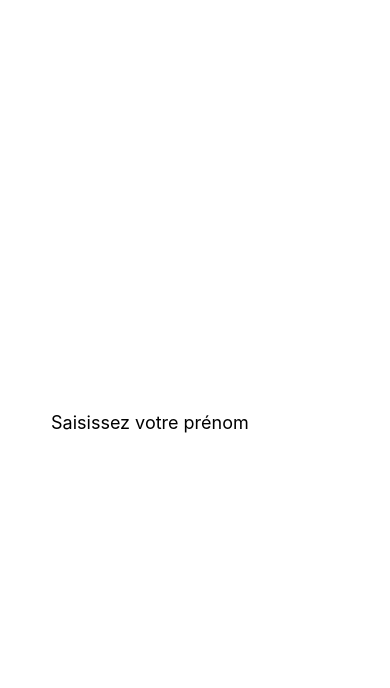
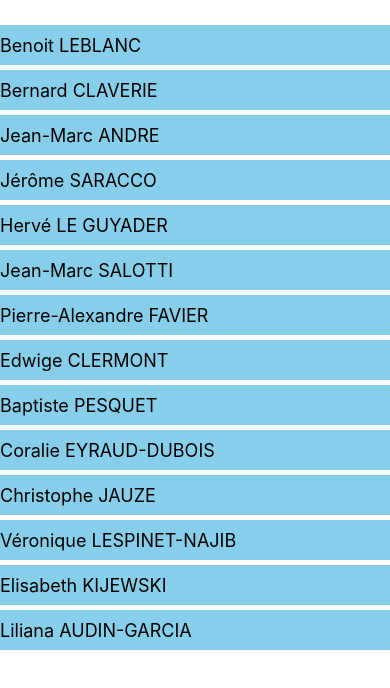
Before and after one commit to francoisdomecq/TP1-Mobile, a React Native app: screen / in a window 390 px wide. Shown: the top 688 px of the page. Built offline with nearby package versions, Linux system fonts and the light colour scheme.

Commit message:
Propriétés d'un composant

```diff
--- a/App.tsx
+++ b/App.tsx
@@ -1,15 +1,29 @@
 import React, { Component } from 'react'
 import { TextInput, View, StyleSheet, Text } from 'react-native'
+import PersonList, { Person } from './PersonList'
+
+const DATA: Array<Person> = [
+  { id: 0, firstName: 'Benoit', lastName: 'Leblanc' },
+  { id: 1, firstName: 'Bernard', lastName: 'Claverie' },
+  { id: 2, firstName: 'Jean-Marc', lastName: 'Andre' },
+  { id: 3, firstName: 'Jérôme', lastName: 'Saracco' },
+  { id: 4, firstName: 'Hervé', lastName: 'Le Guyader' },
+  { id: 5, firstName: 'Jean-Marc', lastName: 'Salotti' },
+  { id: 6, firstName: 'Pierre-Alexandre', lastName: 'Favier' },
+  { id: 7, firstName: 'Edwige', lastName: 'Clermont' },
+  { id: 8, firstName: 'Baptiste', lastName: 'Pesquet' },
+  { id: 9, firstName: 'Coralie', lastName: 'Eyraud-Dubois' },
+  { id: 10, firstName: 'Christophe', lastName: 'Jauze' },
+  { id: 11, firstName: 'Véronique', lastName: 'Lespinet-Najib' },
+  { id: 12, firstName: 'Elisabeth', lastName: 'Kijewski' },
+  { id: 13, firstName: 'Liliana', lastName: 'Audin-Garcia' },
+]
 
 export default class App extends Component {
   render() {
     return (
       <View style={styles.container}>
-        <TextInput
-        style={styles.textInput}
-        placeholder='Saisissez votre prénom'
-        onSubmitEditing={Event=>alert(`Bienvenue, ${Event.nativeEvent.text} `)}
-        />
+        <PersonList DATA={DATA} />
       </View>
     )
   }
@@ -19,11 +33,10 @@ const styles = StyleSheet.create({
   container: {
     flex: 1,
     backgroundColor: '#fff',
-    alignItems:'center',
-    justifyContent:'center'
+    alignItems: 'center',
+    justifyContent: 'center',
   },
-  textInput:{
-    fontSize:18
-  }
-
+  textInput: {
+    fontSize: 18,
+  },
 })
--- /dev/null
+++ b/PersonList.tsx
@@ -0,0 +1,54 @@
+import React from 'react'
+import { View, Text, FlatList, StyleSheet } from 'react-native'
+
+
+export interface Person {
+    id: number
+    firstName: string
+    lastName:string
+  }
+
+class PersonList extends React.Component {
+  constructor(public props: { DATA : Array<Person>}) {
+    super(props)
+  }
+
+  render() {
+    return (
+      <View style={styles.container}>
+        <FlatList
+          data={this.props.DATA}
+          renderItem={({ item }) => (
+            <View style={styles.item}>
+              <Text style={styles.textFont}>{item.firstName} {item.lastName.toUpperCase()} </Text>
+            </View>
+          )}
+          keyExtractor={(item) => item.id.toString()}
+        />
+      </View>
+    )
+  }
+}
+
+const styles = StyleSheet.create({
+  container: {
+    flex: 1,
+    backgroundColor: '#fff',
+    marginTop: 20,
+    width:'100%'
+  },
+
+  item: {
+    backgroundColor: 'skyblue',
+    marginTop:5,
+    height:40,
+    justifyContent:'center'
+  },
+
+  textFont: {
+    fontSize: 18,
+  },
+})
+
+
+export default PersonList
```
